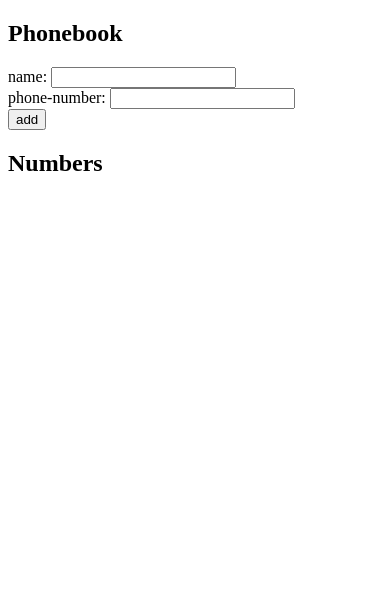
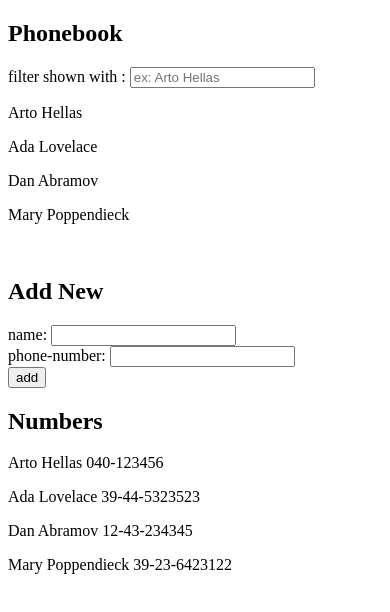
Before and after one commit to Devanshukoli/full-stack-submission-repo, a React (Vite) app in the folder part2/: page / in a window 390 px wide. Shown: the top 612 px of the page. Built offline with nearby package versions, Linux system fonts and the light colour scheme.

Commit message:
exercise 2.9: add search feature in phonebook by name

```diff
--- a/part2/src/App.jsx
+++ b/part2/src/App.jsx
@@ -1,9 +1,16 @@
 import { useState } from 'react'
 
 const App = () => {
-  const [persons, setPersons] = useState([])
+  const [persons, setPersons] = useState([
+    { name: 'Arto Hellas', number: '040-123456', id: 1 },
+    { name: 'Ada Lovelace', number: '39-44-5323523', id: 2 },
+    { name: 'Dan Abramov', number: '12-43-234345', id: 3 },
+    { name: 'Mary Poppendieck', number: '39-23-6423122', id: 4 }
+  ])
+
   const [newName, setNewName] = useState('')
   const [newNumber, setNewNumber] = useState('')
+  const [searchTerm, setNewSearchTerm] = useState('')
 
   const handleNameChange = (event) => {
     setNewName(event.target.value)
@@ -13,6 +20,10 @@ const App = () => {
     setNewNumber(event.target.value)
   }
 
+  const handleSearch = (event) => {
+    setNewSearchTerm(event.target.value);
+  }
+
   const addNumber = (event) => {
     event.preventDefault()
 
@@ -20,8 +31,6 @@ const App = () => {
       name: newName,
       number: newNumber
     }
-    console.log(personObject.name)
-    console.log(personObject.number)
 
     const existingPerson = persons.find(
       (x) => x.name === personObject.name
@@ -39,14 +48,32 @@ const App = () => {
     setPersons(persons.concat(personObject))
 
     setNewName('')
+    setNewNumber('')
 
   }
 
+  const filteredPerson = persons.filter((person) => (
+    person.name.toLowerCase().includes(searchTerm.toLowerCase())
+  ))
 
   return (
     <div>
       <h2>Phonebook</h2>
+
+
+      <div>
+        filter shown with : <input onChange={handleSearch} value={searchTerm} placeholder='ex: Arto Hellas'></input>
+        {filteredPerson.map((x) => (
+          <p>{ x.name}</p>
+        ))}
+      </div>
+
+
       <form onSubmit={addNumber}>
+
+        <br></br>
+
+        <h2>Add New</h2>
         <div>
           name: <input onChange={handleNameChange} value={newName} />
         </div>
@@ -60,7 +87,7 @@ const App = () => {
       <h2>Numbers</h2>
       {/* todo: add number as well. */}
       {persons.map((person) => (
-        <p key={person.id}>{person.name} { person.number}</p>
+        <p key={person.id}>{person.name} {person.number}</p>
       ))}
     </div>
   )
```
